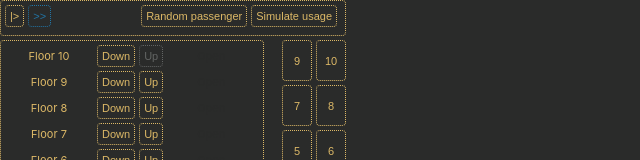
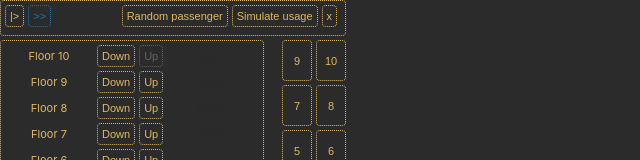
Before and after one commit to cedw032/elevator_simulator, a React (Create React App) app: page / in a window 1280 px wide. Shown: the top 160 px of the page, without its empty margins (0-640 px from the left). Built offline with nearby package versions, Linux system fonts and the light colour scheme.

Commit message:
Add reset button

```diff
--- a/src/App.js
+++ b/src/App.js
@@ -21,7 +21,9 @@ function App() {
 
 			<div className='panel row top-bar'>
 				<TimeController elevator={elevator}/>
-				<TestSettingsController usageSimulator={usageSimulator}/>
+				<TestSettingsController
+					usageSimulator={usageSimulator}
+					elevator={elevator}/>
 			</div>
 
 			<div className='row'>
--- a/src/components/ElevatorDisplay.js
+++ b/src/components/ElevatorDisplay.js
@@ -7,6 +7,7 @@ const ElevatorDisplay = ({elevator}) => {
 	useForceUpdateOnEvents([
 		elevator.on.doorsOpen,
 		elevator.on.destinationAdded,
+		elevator.on.reset,
 	]);
 
 	return (
--- a/src/components/FloorDisplay.js
+++ b/src/components/FloorDisplay.js
@@ -10,6 +10,7 @@ const FloorDisplay = ({floor, elevator}) => {
 		elevator.on.doorsOpen,
 		elevator.on.doorsClose,
 		elevator.on.elevatorRequested,
+		elevator.on.reset,
 	]);
 
 	const isDoorOpen = () => elevator.currentFloor() === floor && elevator.isOpen()
--- a/src/components/TestSettingsController.js
+++ b/src/components/TestSettingsController.js
@@ -3,7 +3,7 @@ import cx from 'classnames';
 import useForceUpdate from '../hooks/useForceUpdate';
 
 
-const TestSettingsController = ({usageSimulator}) => {
+const TestSettingsController = ({usageSimulator, elevator}) => {
 
 	const forceUpdate = useForceUpdate();
 
@@ -12,7 +12,6 @@ const TestSettingsController = ({usageSimulator}) => {
 			<button
 				onClick={() => {
 					usageSimulator.spawn();
-					forceUpdate();
 				}}
 				children='Random passenger'/>
 			<button
@@ -22,6 +21,12 @@ const TestSettingsController = ({usageSimulator}) => {
 					forceUpdate();
 				}}
 				children='Simulate usage'/>
+
+			<button
+				onClick={() => {
+					elevator.reset();
+				}}
+				children='x'/>
 		</div>
 	);
 };
--- a/src/constants/elevatorEvents.js
+++ b/src/constants/elevatorEvents.js
@@ -5,6 +5,7 @@ const ELEVATOR_EVENTS = [
 	'timeElapsed',
 	'elevatorRequested',
 	'destinationAdded',
+	'reset',
 ];
 
 export default ELEVATOR_EVENTS;
--- a/src/models/elevator.js
+++ b/src/models/elevator.js
@@ -81,6 +81,7 @@ const provideElevator = (floorCount) => {
 		currentDirection = UP;
 		destinations = [];
 		requests = [];
+		dispatch.reset();
 	}
 
 	const addDestination = floor => {
@@ -197,6 +198,7 @@ const provideElevator = (floorCount) => {
 		requestElevator,
 		elapseTime,
 		allowDoorsToClose,
+		reset,
 
 		setOpenTimeout: value => openTimeout = value,
 
```
